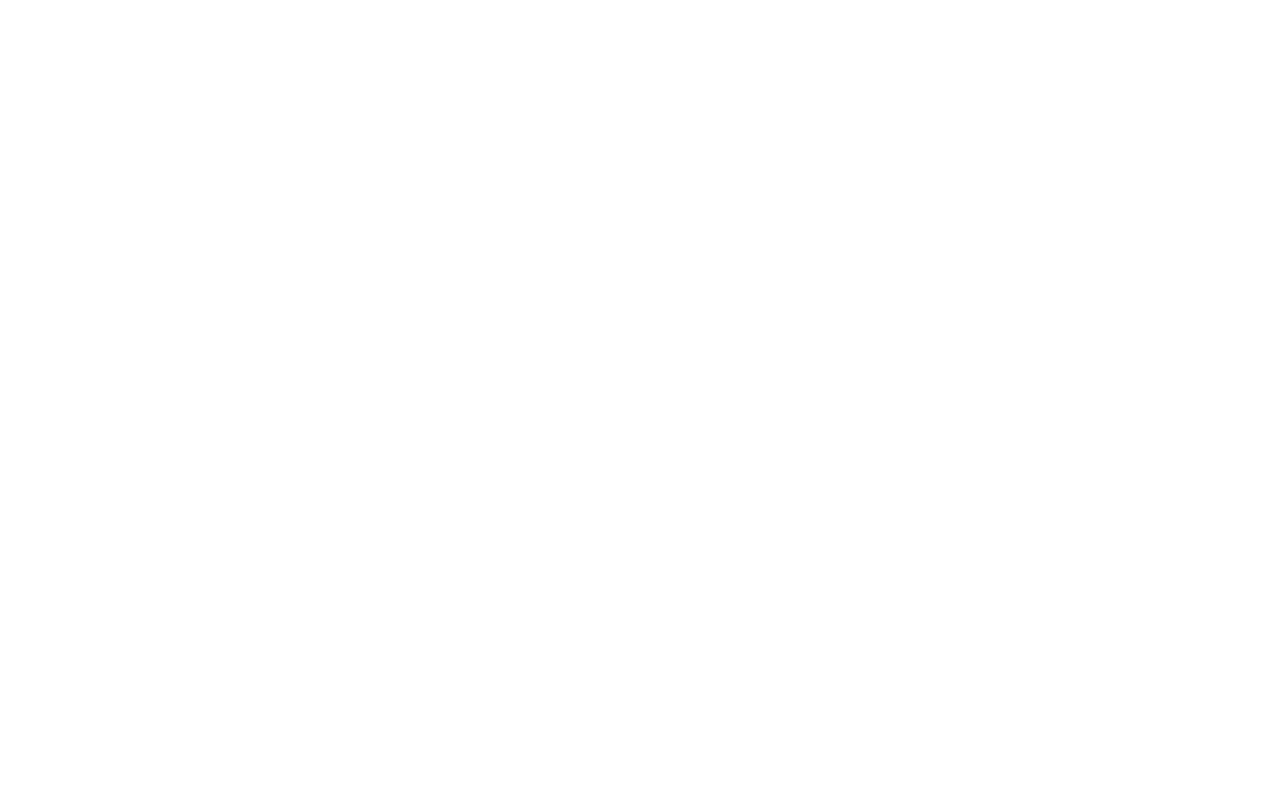
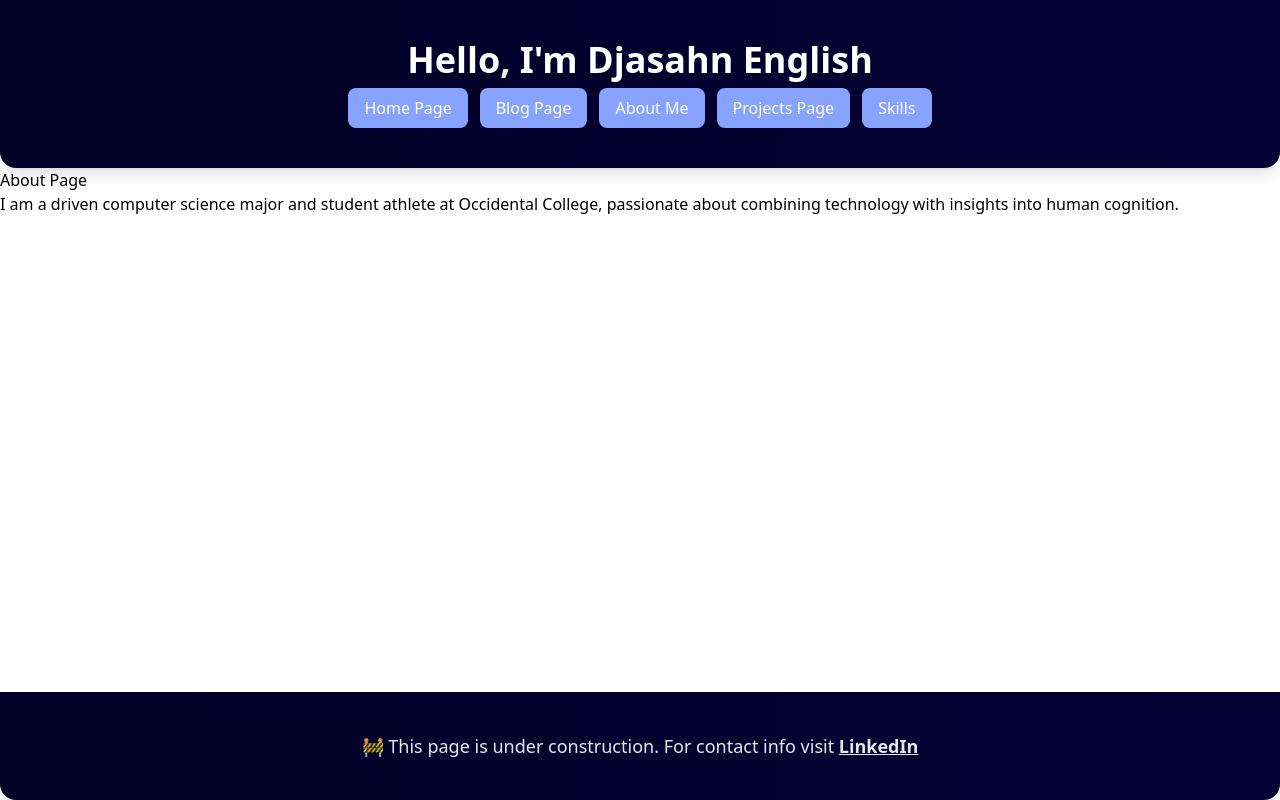
Before and after one commit to denglish04/Personal-Website, a React (Vite) app: page /skills in a window 1280 px wide. Before the commit this address had no page. Built offline with nearby package versions, Linux system fonts and the light colour scheme.

Commit message:
Added Skills Page and Routing

```diff
--- a/src/App.jsx
+++ b/src/App.jsx
@@ -7,6 +7,7 @@
 import Projects from './pages/Projects';
 import Raycaster from './pages/projects/Raycaster';
 import MultiplayerDemo from './pages/projects/MultiplayerDemo';
+import Skills from './pages/Skills';
 export default function App() {
 
 	return (
@@ -15,7 +16,7 @@
 			<Route index element = {<Home/>} />
 			<Route path="/about" element={<About />} />
 			<Route path="/blog" element={<Blog />} />
-
+            <Route path="/skills" element={<Skills/>}/>
 			<Route path="/projects" element={<Projects />}/>
 			<Route path="/projects/raycaster" element={<Raycaster />}/>
 			<Route path="/projects/multiplayerdemo" element={<MultiplayerDemo/>}/>
--- a/src/components/Card.jsx
+++ b/src/components/Card.jsx
@@ -1,4 +1,4 @@
-export default function Card({ title, description, children }) {
+export default function Card({ title, description, children, className=""}) {
     return (
 
         <div className="flex flex-col justify-between align-items text-center rounded-2xl shadow-md p-4 bg-white hover:shadow-lg transition h-full">
--- a/src/components/Header.jsx
+++ b/src/components/Header.jsx
@@ -23,6 +23,10 @@
     navigate("/projects");
   };
 
+  const handleClickSkills = () => {
+    navigate("/skills");
+  }
+
 
 
 
@@ -38,6 +42,7 @@
 		    <Button onClick={handleClickBlog}> Blog Page </Button>
 		    <Button onClick={handleClickAbout}> About Me </Button>
 		    <Button onClick={handleClickProjects}> Projects Page </Button>
+            <Button onClick={handleClickSkills}> Skills </Button>
         </div>
 		</header>
 	);
--- a/src/pages/Home.jsx
+++ b/src/pages/Home.jsx
@@ -4,7 +4,6 @@
 import Card from "../components/Card";
 import Footer from "../components/Footer";
 import Layout from "../components/Layout";
-
 
 
 export default function Home() {
@@ -26,18 +25,28 @@
         navigate("/projects");
     };
 
+    const handleClickSkills = () => {
+        navigate("/skills");
+    };
+
     return (
         <>
         <Layout>
-            <div className="grid grid-cols-1 sm:grid-cols-1 md:grid-cols-2 lg:grid-cols-3 gap-6">
+            <div className="grid grid-cols-1 sm:grid-cols-1 md:grid-cols-2 lg:grid-cols-2 gap-6">
                 <Card title="About Me" description="Hi, I’m Djasahn — Computer Science student, builder, and researcher. I design and develop software with an eye for detail, adaptability, and real-world problem solving. My background blends technical programming, cognitive science research, and leadership experience across athletics and student organizations. If you'd like to learn more about me check out the 'About Me' section">
                     <Button onClick ={handleClickAbout}> About Me </Button>
                 </Card>
                 <Card title="Langueges & Skills" description = {"This is the stuff I'm good at; Python, PyTorch, Java, C, C++, JavaScript, HTML, CSS, React, GDScript. Software & Tools: GitHub (Version Control), Godot Engine, Unity, VS Code, Vim/Neovim, Unix Shells (Bash & Zsh — navigation, custom configs, scripting/automation), Tmux, Chrome/Firefox DevTools."}>
+                <div className="flex justify-center gap-3">
+                    <Button onClick = {handleClickSkills}> Skills </Button>
+                    <Button onClick = {handleClickBlog}> Blog </Button>
+                </div>
                 </Card>
-                <Card title="Portfolio" description="Explore my portfolio of software, web apps, and creative experiments.">
-                    <Button onClick={handleClickProjects}> Projects Page </Button>
-            </Card>
+                <div className="flex justify-center md:col-span-2">
+                    <Card title="Portfolio" description="Explore my portfolio of software, web apps, and creative experiments.">
+                        <Button onClick={handleClickProjects}> Projects Page </Button>
+                    </Card>
+                </div>
         </div>
         </Layout>
         </>
--- /dev/null
+++ b/src/pages/Skills.jsx
@@ -0,0 +1,29 @@
+import Header from '../components/Header'
+import { useNavigate } from 'react-router-dom';
+import Button from "../components/Button";
+import Layout from "../components/Layout";
+
+export default function About(){
+    const navigate = useNavigate();
+
+    const handleClickHome = () => {
+        navigate('/');  // Navigate to About page using the navigate hook
+    };
+
+    const handleClickBlog = () => {
+        navigate('/blog');  // Navigate to About page using the navigate hook
+    };
+
+    const handleClickProjects = () => {
+    	navigate('/projects')
+    }
+
+    return(
+        <>
+        <Layout>
+            <h2>About Page</h2>
+            <p>I am a driven computer science major and student athlete at Occidental College, passionate about combining technology with insights into human cognition. </p>
+        </Layout>
+        </>
+    )
+}
```
